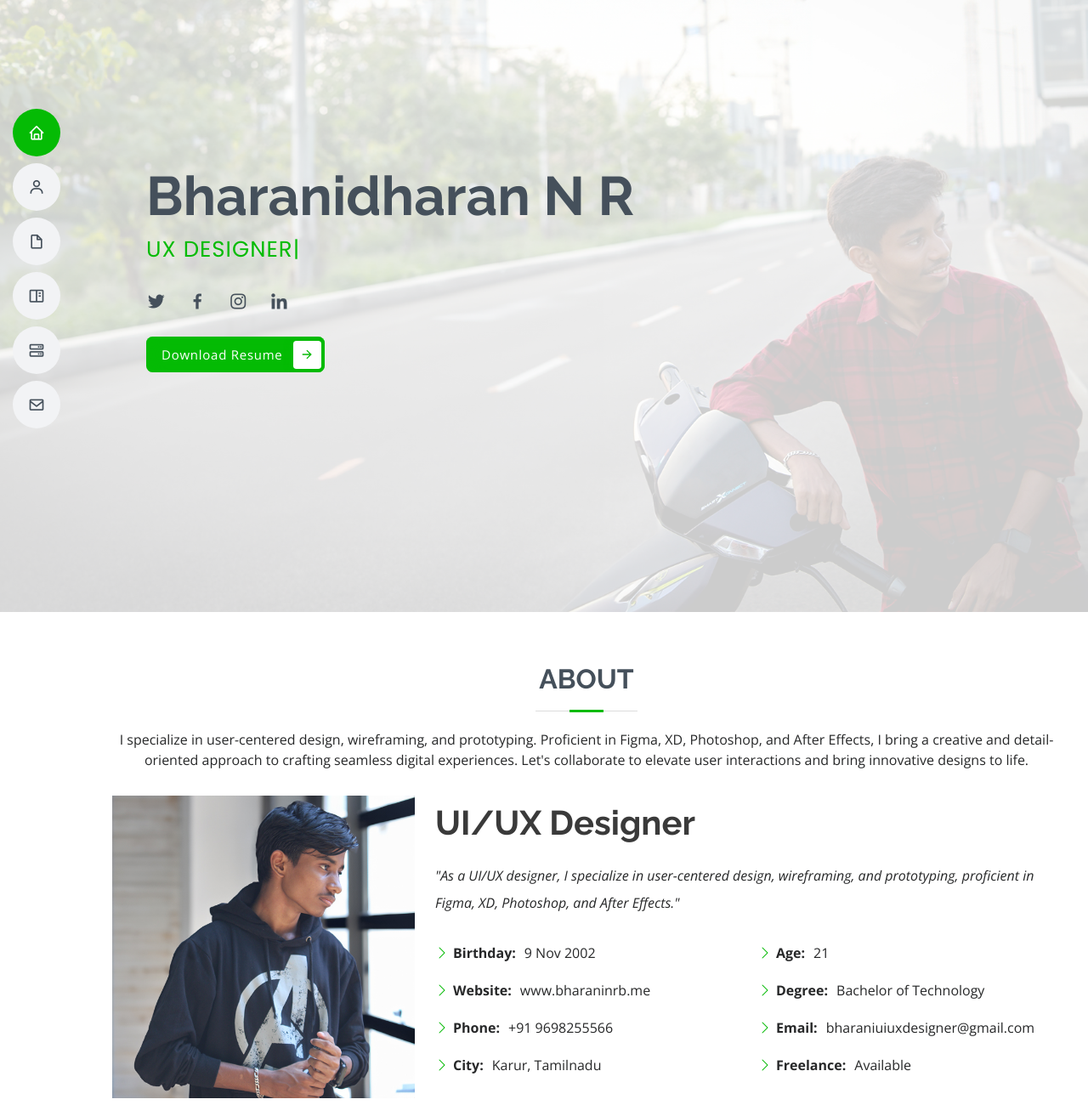
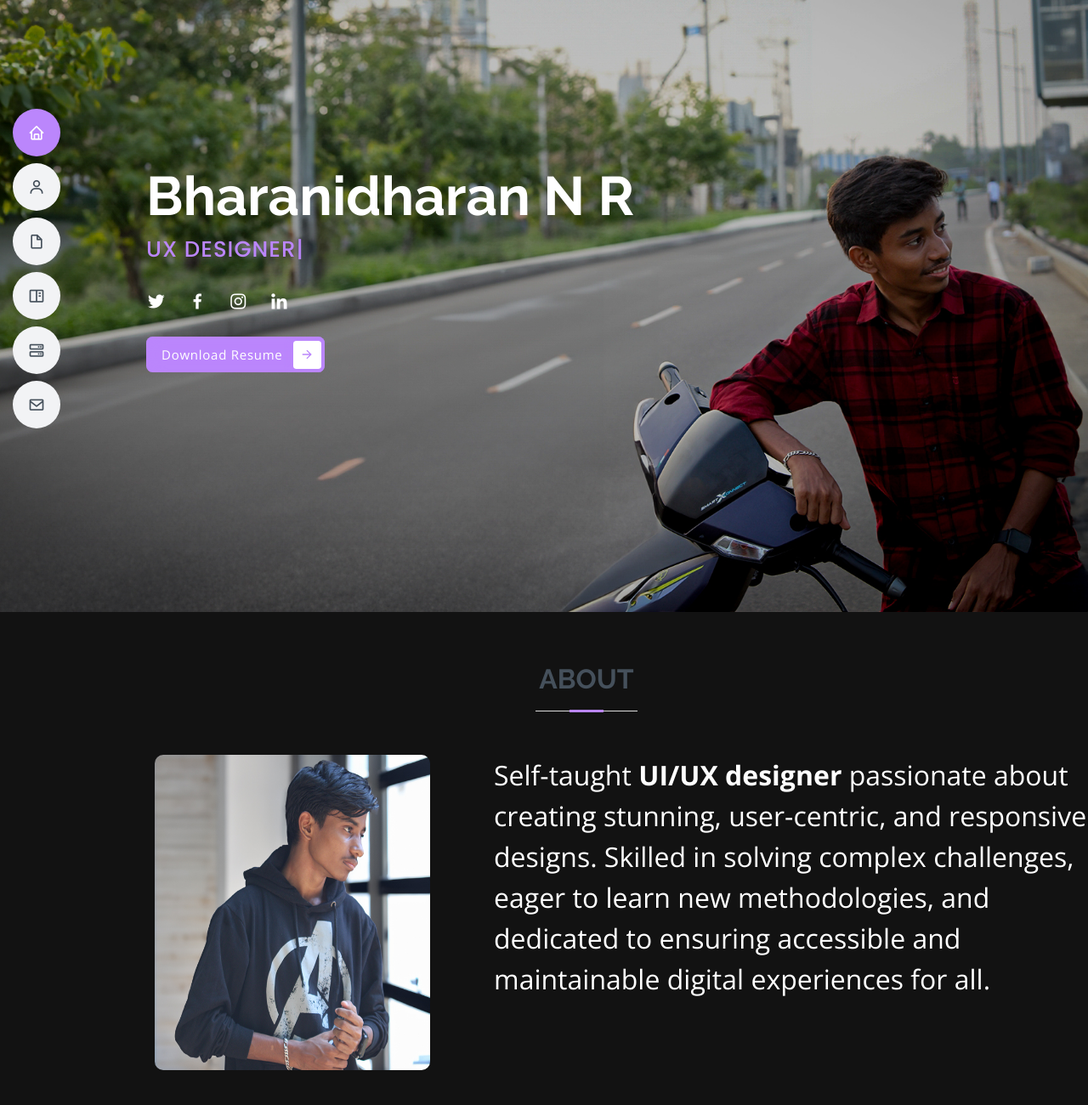
Before and after one commit to bharaninrb/Bharani-portfolio, a plain HTML site: page index.html in a window 1280 px wide. Shown: the part 80-1380 px from the top of the page at 85% size. Drawn offline with nearby package versions, Linux system fonts and the light colour scheme; a web font is replaced by a local one.

Commit message:
about changes

```diff
--- a/assets/css/style.css
+++ b/assets/css/style.css
@@ -6,11 +6,12 @@
 
 body {
   font-family: "Open Sans", sans-serif;
-  color: #272829;
+  color: #ffffff;
+  background-color: #121212;
 }
 
 a {
-  color: #05bb05;
+  color: #bb86fc;
   text-decoration: none;
 }
 
@@ -38,7 +39,7 @@ h6 {
   right: 15px;
   bottom: 15px;
   z-index: 996;
-  background: #05bb05;
+  background: #bb86fc;
   width: 40px;
   height: 40px;
   border-radius: 50px;
@@ -224,7 +225,7 @@ h6 {
 .nav-menu .active:focus,
 .nav-menu li:hover > a {
   color: #fff;
-  background: #05bb05;
+  background: #bb86fc;
 }
 
 .nav-menu a:hover span,
@@ -278,9 +279,9 @@ h6 {
 
 .mobile-nav-active .mobile-nav-toggle {
   color: #fff;
-  background-color: #05bb05;
+  background-color: #bb86fc;
 }
-
+/* BB86FC */
 /*--------------------------------------------------------------
 # Hero Section
 --------------------------------------------------------------*/
@@ -300,7 +301,7 @@ h6 {
 
 #hero:before {
   content: "";
-  background: rgba(255, 255, 255, 0.8);
+  background: rgba(0, 0, 0, 0.259);
   position: absolute;
   bottom: 0;
   top: 0;
@@ -313,19 +314,21 @@ h6 {
   font-size: 64px;
   font-weight: 700;
   line-height: 56px;
-  color: #45505b;
+  color: #ffffff;
 }
 
 #hero p {
-  color: #45505b;
+  color: #ffffff;
   margin: 15px 0 0 0;
   font-size: 26px;
   font-family: "Poppins", sans-serif;
 }
 
 #hero p span {
-  color: #05bb05;
+  color: #bb86fc;
   letter-spacing: 1px;
+
+  font-weight: 500;
 }
 
 #hero .social-links {
@@ -335,14 +338,14 @@ h6 {
 #hero .social-links a {
   font-size: 24px;
   display: inline-block;
-  color: #45505b;
+  color: #ffffff;
   line-height: 1;
   margin-right: 20px;
   transition: 0.3s;
 }
 
 #hero .social-links a:hover {
-  color: #05bb05;
+  color: #bb86fc;
 }
 
 @media (max-width: 992px) {
@@ -402,7 +405,7 @@ section {
   display: block;
   width: 40px;
   height: 3px;
-  background: #05bb05;
+  background: #bb86fc;
   bottom: 0;
   left: calc(50% - 20px);
 }
@@ -438,7 +441,7 @@ section {
 .about .content ul i {
   font-size: 16px;
   margin-right: 5px;
-  color: #05bb05;
+  color: #bb86fc;
   line-height: 0;
 }
 
@@ -448,6 +451,25 @@ section {
 
 .about-desc {
   line-height: 2;
+  display: flex;
+  gap: 75px;
+  margin: 0 50px;
+}
+
+.about-img {
+  width: 324px;
+  height: 371px;
+  border-radius: 10px;
+}
+
+.about-text {
+  font-size: 32px;
+  font-weight: 300;
+  line-height: 48px;
+}
+
+.position {
+  font-weight: 700;
 }
 
 /*--------------------------------------------------------------
@@ -468,7 +490,7 @@ section {
   left: 50%;
   transform: translateX(-50%);
   font-size: 24px;
-  background: #05bb05;
+  background: #bb86fc;
   color: #fff;
   border-radius: 50px;
   display: inline-flex;
@@ -527,7 +549,7 @@ section {
   width: 1px;
   height: 10px;
   transition: 0.9s;
-  background-color: #05bb05;
+  background-color: #bb86fc;
 }
 
 .icon-box:hover svg {
@@ -552,7 +574,7 @@ section {
 .resume .resume-item {
   padding: 0 0 20px 20px;
   margin-top: -2px;
-  border-left: 2px solid #05bb05;
+  border-left: 2px solid #bb86fc;
   position: relative;
 }
 
@@ -562,7 +584,7 @@ section {
   font-weight: 600;
   text-transform: uppercase;
   font-family: "Poppins", sans-serif;
-  color: #05bb05;
+  color: #bb86fc;
   margin-bottom: 10px;
 }
 
@@ -596,7 +618,7 @@ section {
   left: -9px;
   top: 0;
   background: #fff;
-  border: 2px solid #05bb05;
+  border: 2px solid #bb86fc;
 }
 
 /*--------------------------------------------------------------
@@ -631,7 +653,7 @@ section {
 
 .portfolio #portfolio-flters li:hover,
 .portfolio #portfolio-flters li.filter-active {
-  color: #05bb05;
+  color: #bb86fc;
 }
 
 .portfolio #portfolio-flters li:last-child {
@@ -780,14 +802,14 @@ section {
   height: 12px;
   background-color: #fff;
   opacity: 1;
-  border: 1px solid #05bb05;
+  border: 1px solid #bb86fc;
 }
 
 .portfolio-details
   .portfolio-details-slider
   .swiper-pagination
   .swiper-pagination-bullet-active {
-  background-color: #05bb05;
+  background-color: #bb86fc;
 }
 
 .portfolio-details .portfolio-info {
@@ -1055,11 +1077,11 @@ section {
   height: 12px;
   background-color: #fff;
   opacity: 1;
-  border: 1px solid #05bb05;
+  border: 1px solid #bb86fc;
 }
 
 .testimonials .swiper-pagination .swiper-pagination-bullet-active {
-  background-color: #05bb05;
+  background-color: #bb86fc;
 }
 
 @media (min-width: 992px) {
@@ -1078,7 +1100,7 @@ section {
 
 .contact .info i {
   font-size: 20px;
-  color: #05bb05;
+  color: #bb86fc;
   float: left;
   width: 44px;
   height: 44px;
@@ -1113,7 +1135,7 @@ section {
 .contact .info .email:hover i,
 .contact .info .address:hover i,
 .contact .info .phone:hover i {
-  background: #05bb05;
+  background: #bb86fc;
   color: #fff;
 }
 
@@ -1184,7 +1206,7 @@ section {
 }
 
 .contact .contact-email-form button[type="submit"] {
-  background: #05bb05;
+  background: #bb86fc;
   border: 0;
   padding: 15px 30px;
   color: #fff;
@@ -1193,13 +1215,13 @@ section {
 }
 
 .contact .contact-email-form button[type="submit"]:hover {
-  background: #05bb05;
+  background: #bb86fc;
 }
 
 button {
   font-family: inherit;
   font-size: 20px;
-  background: #05bb05;
+  background: #bb86fc;
   color: white;
   padding: 0.7em 1em;
   padding-left: 0.01em;
@@ -1311,7 +1333,7 @@ button:active {
 }
 
 #footer .social-links a:hover {
-  background: #05bb05;
+  background: #bb86fc;
   color: #fff;
   text-decoration: none;
 }
@@ -1382,7 +1404,7 @@ button:active {
 /* ----------------------------------------------------------------<New Elements> --------------------------------------------------------- */
 
 .cssbuttons-io-button {
-  background: #05bb05;
+  background: #bb86fc;
   color: white;
   margin-top: 25px;
   font-family: inherit;
@@ -1396,7 +1418,7 @@ button:active {
   letter-spacing: 0.05em;
   display: flex;
   align-items: center;
-  box-shadow: inset 0 0 1.6em -0.6em #05bb05;
+  box-shadow: inset 0 0 1.6em -0.6em #bb86fc;
   overflow: hidden;
   position: relative;
   height: 2.8em;
@@ -1414,7 +1436,7 @@ button:active {
   height: 2.2em;
   width: 2.2em;
   border-radius: 0.25em;
-  box-shadow: 0.1em 0.1em 0.6em 0.2em #05bb05;
+  box-shadow: 0.1em 0.1em 0.6em 0.2em #bb86fc;
   right: 0.3em;
   transition: all 0.3s;
 }
@@ -1426,7 +1448,7 @@ button:active {
 .cssbuttons-io-button .icon svg {
   width: 1.1em;
   transition: transform 0.3s;
-  color: #05bb05;
+  color: #bb86fc;
 }
 
 .cssbuttons-io-button:hover .icon svg {
--- a/index.html
+++ b/index.html
@@ -161,81 +161,22 @@
         <div class="container" data-aos="fade-up">
           <div class="section-title">
             <h2>About</h2>
-            <p>
-              I specialize in user-centered design, wireframing, and
-              prototyping. Proficient in Figma, XD, Photoshop, and After
-              Effects, I bring a creative and detail-oriented approach to
-              crafting seamless digital experiences. Let's collaborate to
-              elevate user interactions and bring innovative designs to life.
-            </p>
           </div>
 
           <div class="row">
-            <div class="col-lg-4">
-              <img src="assets/img/profile-img.jpg" class="img-fluid" alt="" />
-            </div>
-            <div
-              class="col-lg-8 pt-4 pt-lg-0 content d-flex flex-column justify-content-around"
-            >
-              <h3>UI/UX Designer</h3>
-              <p class="fst-italic about-desc">
-                "As a UI/UX designer, I specialize in user-centered design,
-                wireframing, and prototyping, proficient in Figma, XD,
-                Photoshop, and After Effects."
+            <div class="about-desc">
+              <img
+                src="assets/img/profile-img.jpg"
+                class="about-img img-fluid"
+                alt=""
+              />
+              <p class="about-text">
+                Self-taught <b class="position">UI/UX designer</b> passionate
+                about creating stunning, user-centric, and responsive designs.
+                Skilled in solving complex challenges, eager to learn new
+                methodologies, and dedicated to ensuring accessible and
+                maintainable digital experiences for all.
               </p>
-              <div class="row">
-                <div class="col-lg-6">
-                  <ul>
-                    <li>
-                      <i class="bi bi-chevron-right"></i>
-                      <strong>Birthday:</strong> <span>9 Nov 2002</span>
-                    </li>
-                    <li>
-                      <i class="bi bi-chevron-right"></i>
-                      <strong>Website:</strong> <span>www.bharaninrb.me</span>
-                    </li>
-                    <li>
-                      <i class="bi bi-chevron-right"></i>
-                      <strong>Phone:</strong> <span>+91 9698255566</span>
-                    </li>
-                    <li>
-                      <i class="bi bi-chevron-right"></i>
-                      <strong>City:</strong> <span>Karur, Tamilnadu</span>
-                    </li>
-                  </ul>
-                </div>
-                <div class="col-lg-6">
-                  <ul>
-                    <li>
-                      <i class="bi bi-chevron-right"></i> <strong>Age:</strong>
-                      <span>21</span>
-                    </li>
-                    <li>
-                      <i class="bi bi-chevron-right"></i>
-                      <strong>Degree:</strong>
-                      <span>Bachelor of Technology</span>
-                    </li>
-                    <li>
-                      <i class="bi bi-chevron-right"></i>
-                      <strong>Email:</strong>
-                      <span>bharaniuiuxdesigner@gmail.com</span>
-                    </li>
-                    <li>
-                      <i class="bi bi-chevron-right"></i>
-                      <strong>Freelance:</strong> <span>Available</span>
-                    </li>
-                  </ul>
-                </div>
-              </div>
-              <!-- <p>
-                Officiis eligendi itaque labore et dolorum mollitia officiis
-                optio vero. Quisquam sunt adipisci omnis et ut. Nulla
-                accusantium dolor incidunt officia tempore. Et eius omnis.
-                Cupiditate ut dicta maxime officiis quidem quia. Sed et
-                consectetur qui quia repellendus itaque neque. Aliquid amet
-                quidem ut quaerat cupiditate. Ab et eum qui repellendus omnis
-                culpa magni laudantium dolores.
-              </p> -->
             </div>
           </div>
         </div>
```
